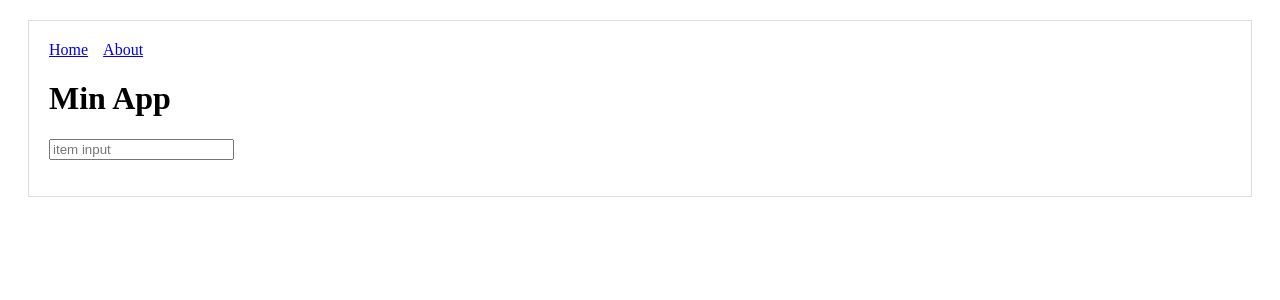
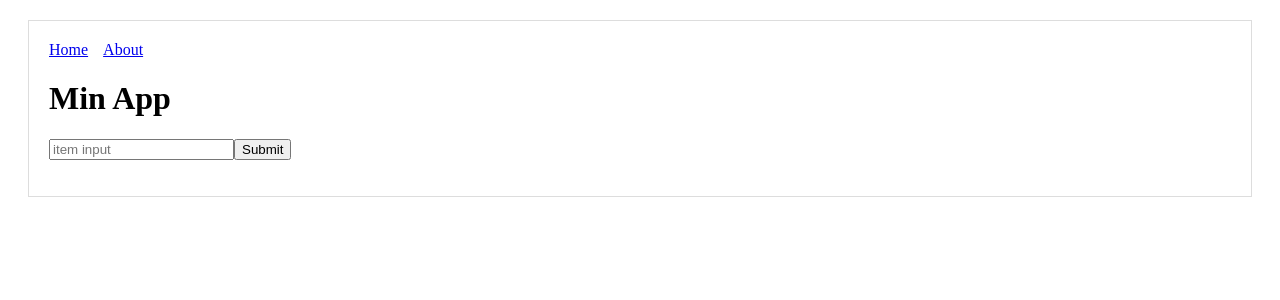
Before and after one commit to Beznet/tydii, a Next.js app: page / in a window 1280 px wide. Shown: the top 300 px of the page. Built offline with nearby package versions, Linux system fonts and the light colour scheme.

Commit message:
itemSubmit button added

```diff
--- a/components/ItemForm.js
+++ b/components/ItemForm.js
@@ -3,15 +3,16 @@ import useInputState from './useInputState';
 
 const ItemForm = ({saveItem}) => {
   const {value, reset, onChange} = useInputState('')
+  const itemSubmit = (event) => {
+    event.preventDefault();
+    saveItem(value);
+    reset();
+  }
 
   return (
     <div>
       <form
-        onSubmit={(event) => {
-          event.preventDefault();
-          saveItem(value);
-          reset();
-        }}
+        onSubmit={itemSubmit}
       >
         <input
           id="inputItem"
@@ -19,6 +20,7 @@ const ItemForm = ({saveItem}) => {
           onChange={onChange}
           value={value}
         />
+        <button onClick={itemSubmit}>Submit</button>
       </form>
     </div>
   )
```
